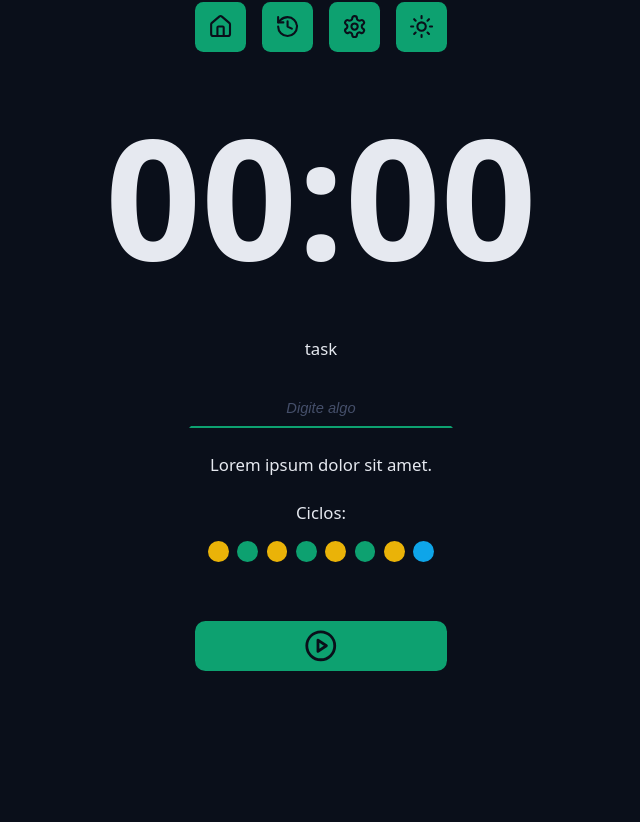
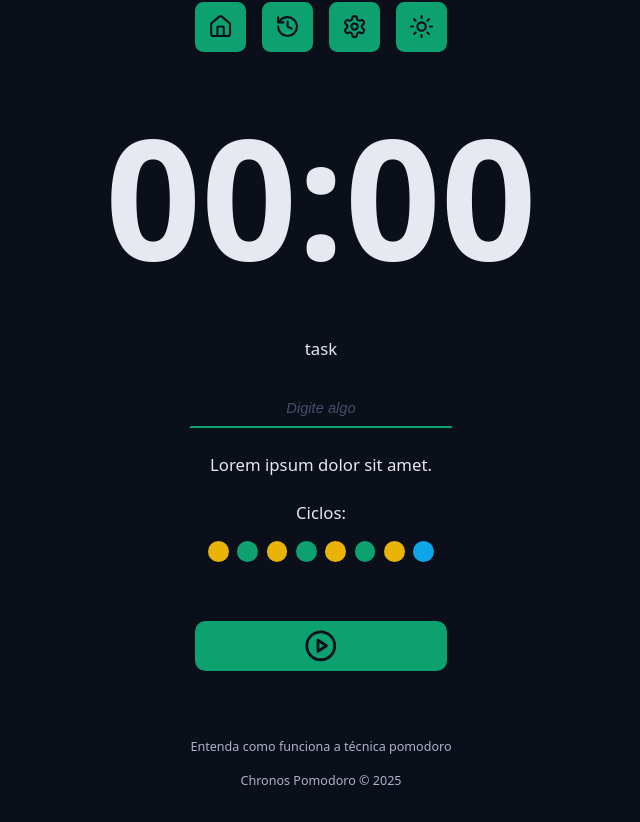
Before and after one commit to Tyago404/chronos-pomodoro, a React (Vite) app: page / in a window 1280 px wide. Shown: the part 230-1052 px from the top of the page, without its empty margins (319-959 px from the left). Before the commit the page ends 968 px from the top, so only its background shows below. Built offline with nearby package versions, Linux system fonts and the light colour scheme.

Commit message:
Adicionando o rodapé

```diff
--- a/src/App.tsx
+++ b/src/App.tsx
@@ -12,6 +12,7 @@
 import { Cycles } from './Cycles';
 import { DefaultButton } from './components/DefaultButton';
 import { PlayCircleIcon } from 'lucide-react';
+import { Footer } from './components/Footer';
 
 export const App = () => {
   return (
@@ -55,8 +56,15 @@
           <div className='formRow'>
             <DefaultButton icon={<PlayCircleIcon/>}/>
           </div>
+
         </form>
       </Container>
+
+
+      <Container>
+        <Footer />
+      </Container>
+
     </>
   );
 };
--- /dev/null
+++ b/src/components/Footer/index.tsx
@@ -0,0 +1,11 @@
+import styles from './styles.module.css'
+
+export const Footer = ()=>{
+  return(
+    <footer className={styles.footer}>
+      <a href="#">Entenda como funciona a técnica pomodoro</a>
+      <a href="#">Chronos Pomodoro &copy; {new Date().getFullYear()}</a>
+    </footer>
+
+  )
+}
--- /dev/null
+++ b/src/components/Footer/styles.module.css
@@ -0,0 +1,17 @@
+.footer{
+  display: flex;
+  flex-direction: column;
+  justify-content: center;
+  align-items: center;
+  font-size: 1.2rem;
+  gap: 1.6rem;
+}
+
+.footer a{
+  color: var(--text-muted);
+  text-decoration: none;
+}
+
+.footer a:hover{
+  text-decoration: underline;
+}
```
